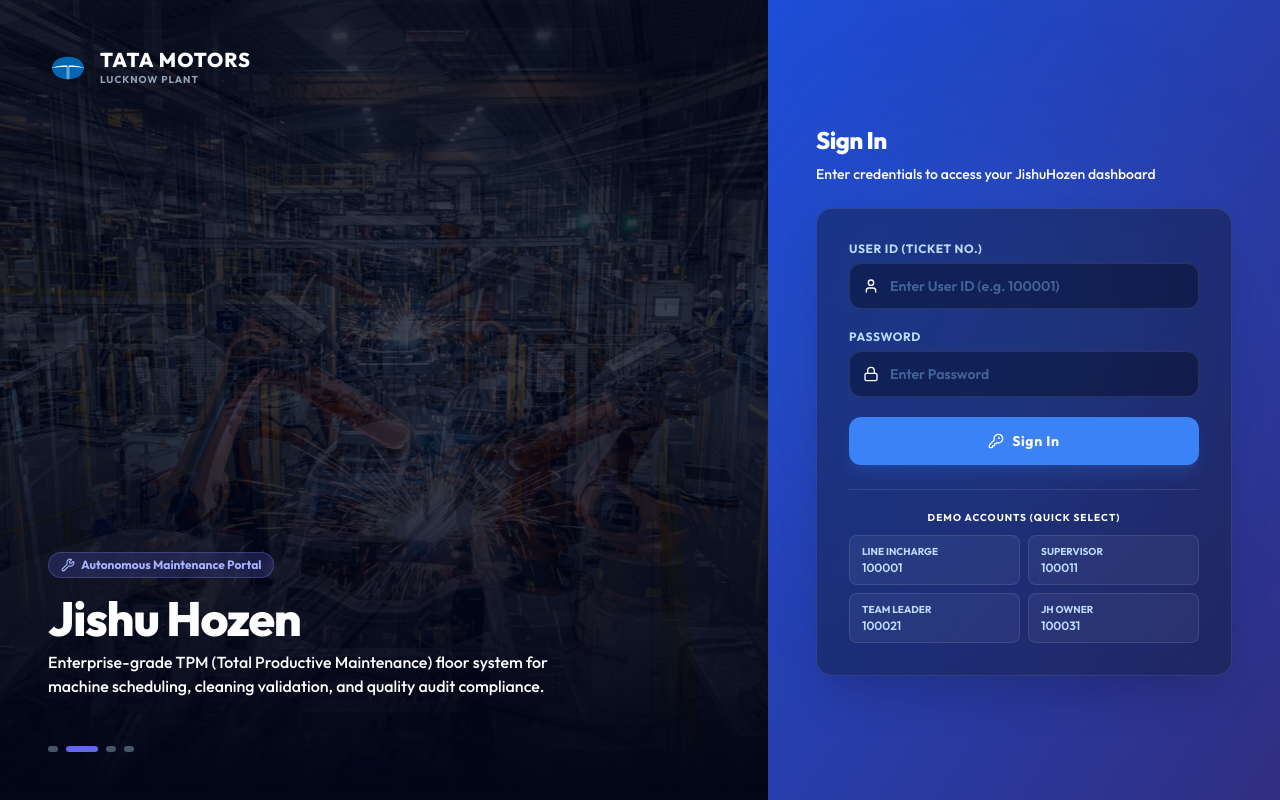
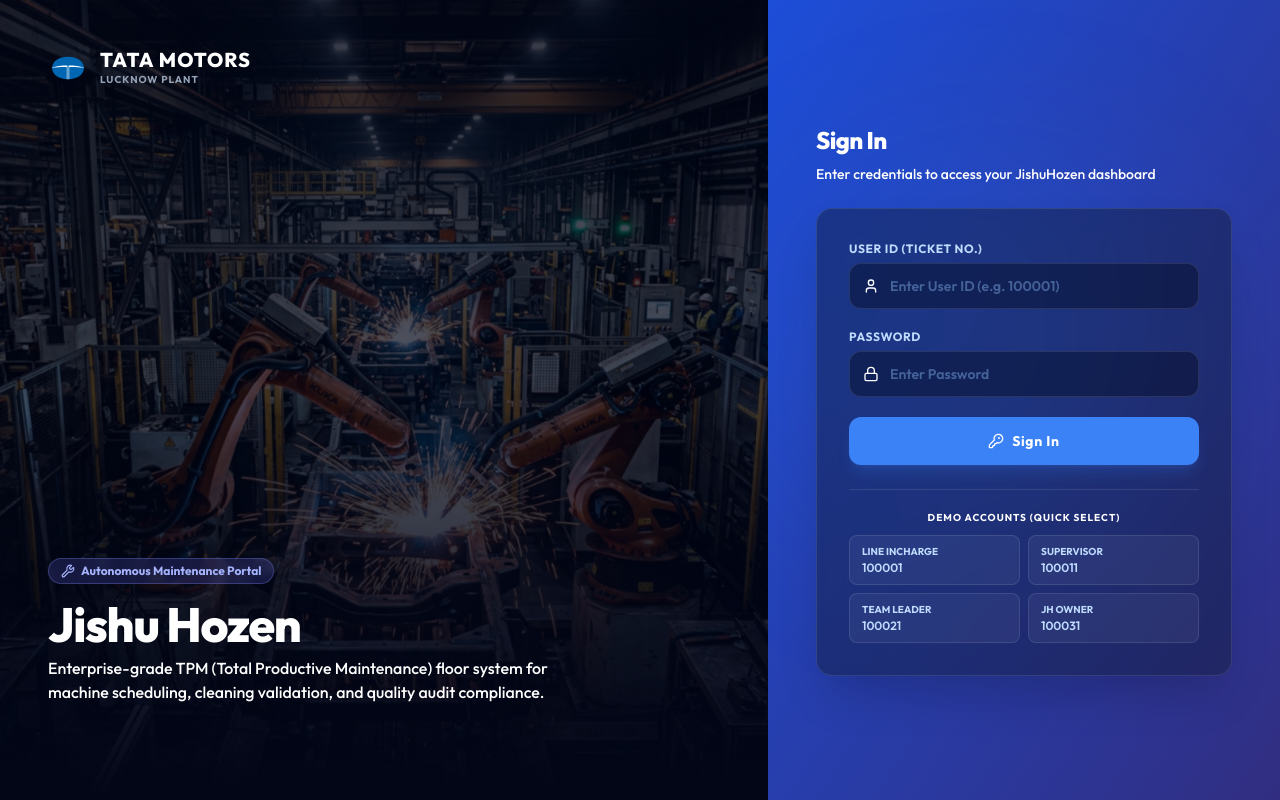
Before and after one commit to PrinceSharma1608/laung, a React (Vite) app: page /login in a window 1280 px wide. Built offline with nearby package versions, Linux system fonts and the light colour scheme.

Commit message:
feat: customize profile avatars by role and optimize login slideshow transition/remove indicators

```diff
--- a/src/components/Navbar.jsx
+++ b/src/components/Navbar.jsx
@@ -11,6 +11,45 @@
   // Format the user role for displaying
   const formatRole = (role) => {
     return role.split('_').map(word => word.charAt(0) + word.slice(1).toLowerCase()).join(' ');
+  };
+
+  const renderAvatar = (role) => {
+    let bgClass = "bg-indigo-50 dark:bg-indigo-950/40 border-indigo-100 dark:border-indigo-900/40 text-indigo-600 dark:text-indigo-400";
+    let ovalColor = "#0066b2"; // Tata blue
+    let linesColor = "#ffffff"; // white
+
+    if (role === 'JH_OWNER') {
+      // JHO: light yellow bg with blue tata logo
+      bgClass = "bg-yellow-100 dark:bg-yellow-950/30 border-yellow-200 dark:border-yellow-900/30";
+      ovalColor = "#0066b2";
+      linesColor = "#FEF08A"; // light yellow (matches yellow-100)
+    } else if (role === 'SUPERVISOR' || role === 'TEAM_LEADER') {
+      // TL & Supervisor: blue bg with black tata logo
+      bgClass = "bg-blue-600 border-blue-700";
+      ovalColor = "#000000";
+      linesColor = "#2563EB"; // blue (matches blue-600)
+    } else if (role === 'LINE_INCHARGE') {
+      // LI: creamy white bg with blue tata logo
+      bgClass = "bg-[#FAF7F2] dark:bg-[#1E1C18] border-stone-200 dark:border-stone-850";
+      ovalColor = "#0066b2";
+      linesColor = "#FAF7F2"; // creamy white (matches bg)
+    }
+
+    return (
+      <div className={`w-9 h-9 rounded-xl border flex items-center justify-center shadow-inner overflow-hidden shrink-0 ${bgClass}`}>
+        <svg viewBox="0 0 100 100" className="w-7 h-7" fill="none" xmlns="http://www.w3.org/2000/svg">
+          <defs>
+            <clipPath id="avatarTataOvalClip">
+              <path d="M 50,22 C 22,22 10,38 10,50 C 10,62 22,78 50,78 C 78,78 90,62 90,50 C 90,38 78,22 50,22 Z" />
+            </clipPath>
+          </defs>
+          <g clipPath="url(#avatarTataOvalClip)">
+            <path d="M 50,22 C 22,22 10,38 10,50 C 10,62 22,78 50,78 C 78,78 90,62 90,50 C 90,38 78,22 50,22 Z" fill={ovalColor} />
+            <path d="M 8,50 C 25,43.5 45,43.5 48.5,44 L 48.5,78 H 51.5 L 51.5,44 C 55,43.5 75,43.5 92,50 C 75,47.5 56.5,47.5 53,48 L 53,78 H 47 L 47,48 C 43.5,47.5 25,47.5 8,50 Z" fill={linesColor} />
+          </g>
+        </svg>
+      </div>
+    );
   };
 
   return (
@@ -43,9 +82,7 @@
 
         {/* User Card */}
         <div className="flex items-center gap-3">
-          <div className="w-9 h-9 rounded-xl bg-indigo-50 dark:bg-indigo-950/40 border border-indigo-100 dark:border-indigo-900/40 flex items-center justify-center text-indigo-600 dark:text-indigo-400 font-bold shadow-inner">
-            <User className="w-4 h-4" />
-          </div>
+          {renderAvatar(user.role)}
           <div className="hidden sm:flex flex-col text-left">
             <span className="text-sm font-semibold text-slate-800 dark:text-slate-200 leading-tight">
               {user.userName}
--- a/src/pages/Login.jsx
+++ b/src/pages/Login.jsx
@@ -63,10 +63,13 @@
         {IMAGES.map((imgSrc, idx) => (
           <div
             key={idx}
-            style={{ backgroundImage: `url(${imgSrc})` }}
-            className={`absolute inset-0 bg-cover bg-center transition-opacity duration-1000 ease-in-out ${
-              idx === activeImageIndex ? 'opacity-40 scale-105' : 'opacity-0'
-            } transform duration-[4000ms]`}
+            style={{
+              backgroundImage: `url(${imgSrc})`,
+              transition: 'opacity 1.5s ease-in-out, transform 6s ease-out'
+            }}
+            className={`absolute inset-0 bg-cover bg-center ${
+              idx === activeImageIndex ? 'opacity-40 scale-105' : 'opacity-0 scale-100'
+            }`}
           />
         ))}
 
@@ -99,18 +102,6 @@
           </p>
         </div>
 
-        {/* Carousel Indicators */}
-        <div className="relative z-10 flex gap-2">
-          {IMAGES.map((_, idx) => (
-            <button
-              key={idx}
-              onClick={() => setActiveImageIndex(idx)}
-              className={`h-1.5 rounded-full transition-all duration-300 ${
-                idx === activeImageIndex ? 'w-8 bg-indigo-500' : 'w-2.5 bg-slate-600 hover:bg-slate-500'
-              }`}
-            />
-          ))}
-        </div>
       </div>
 
       {/* RIGHT PANEL: Blue Background with Login Form (40% width on large screens) */}
```
